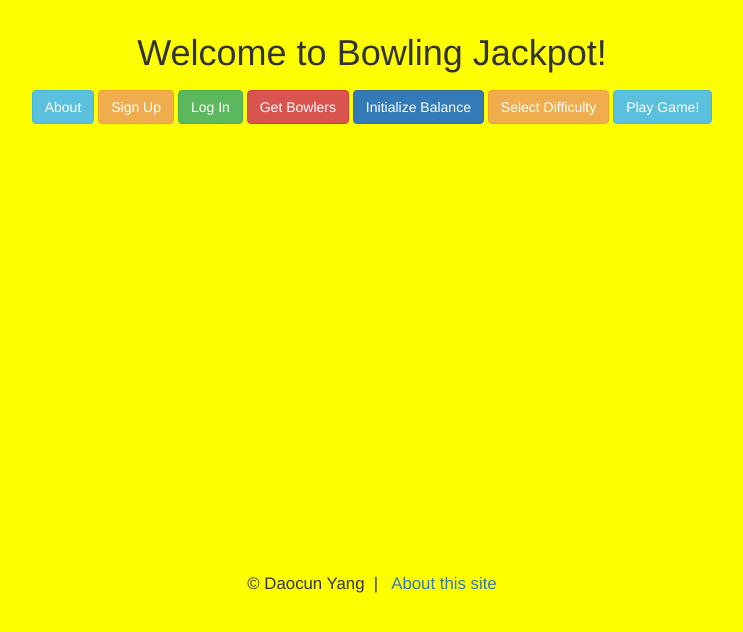
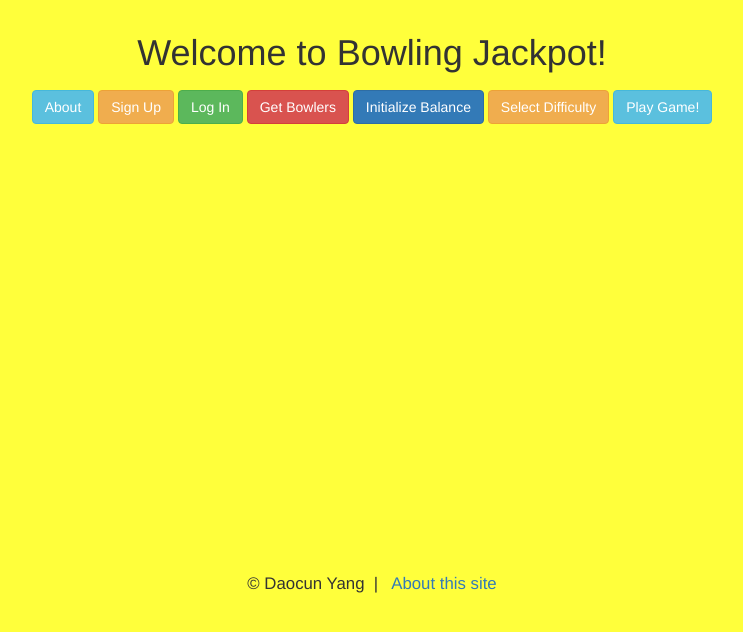
Before and after one commit to wilsonandusa/webapp, a PHP site: page / in a window 1280 px wide. Shown: the top 632 px of the page, without its empty margins (268-1011 px from the left). Run offline with PHP 8.4, Linux system fonts and the light colour scheme; some libraries are stand-ins or nearby versions.

Commit message:
Update background color

```diff
--- a/css/style.css
+++ b/css/style.css
@@ -4,7 +4,7 @@ html {
 
 body {
 
-	background-color: yellow;
+	background-color: #FFFF3B;
   /*
   height:100%;
 */
```
